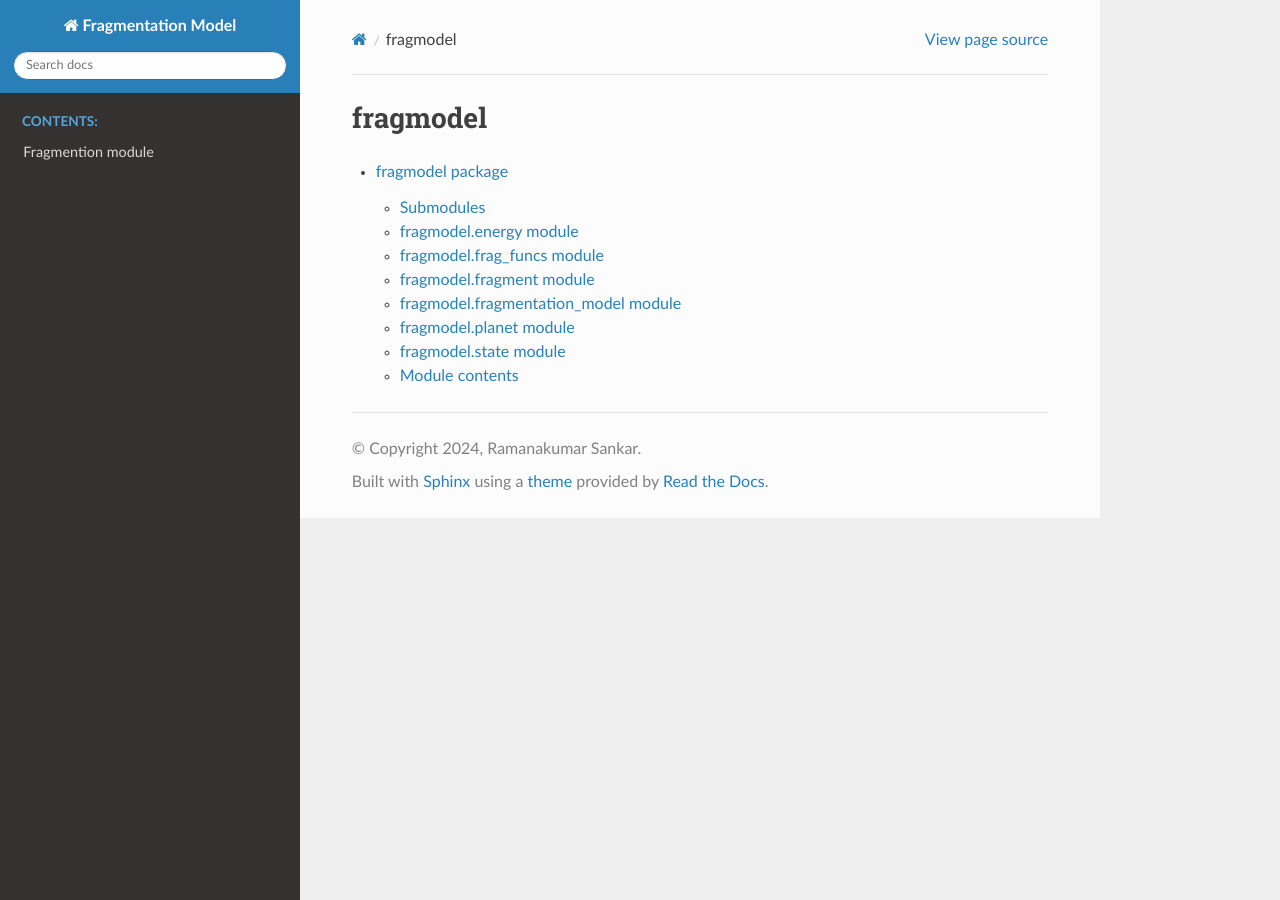
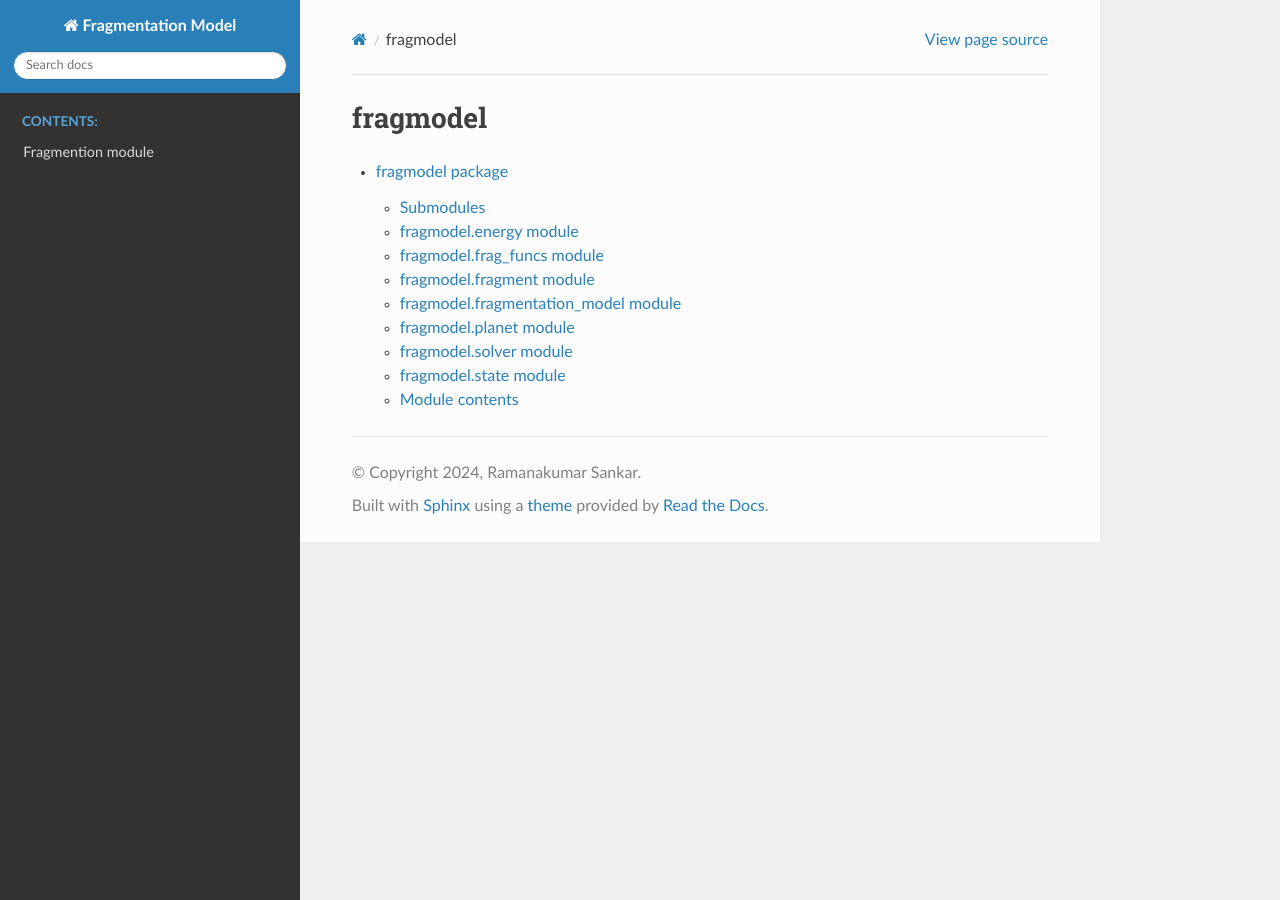
Before and after one commit to ramanakumars/fragmentationmodel, a Sphinx documentation site: the page built from docs/source/modules.rst, in a window 1280 px wide. Built offline with Sphinx 7.4.7 and the Read the Docs theme 3.1.0, drawn with Linux system fonts in a browser that asks for light colours.

Commit message:
fixing docs

```diff
--- a/docs/source/fragmodel.rst
+++ b/docs/source/fragmodel.rst
@@ -44,6 +44,14 @@
    :undoc-members:
    :show-inheritance:
 
+fragmodel.solver module
+-----------------------
+
+.. automodule:: fragmodel.solver
+   :members:
+   :undoc-members:
+   :show-inheritance:
+
 fragmodel.state module
 ----------------------
 
```
Also changed, not shown: docs/source/modules.rst (line endings or trailing spaces).
